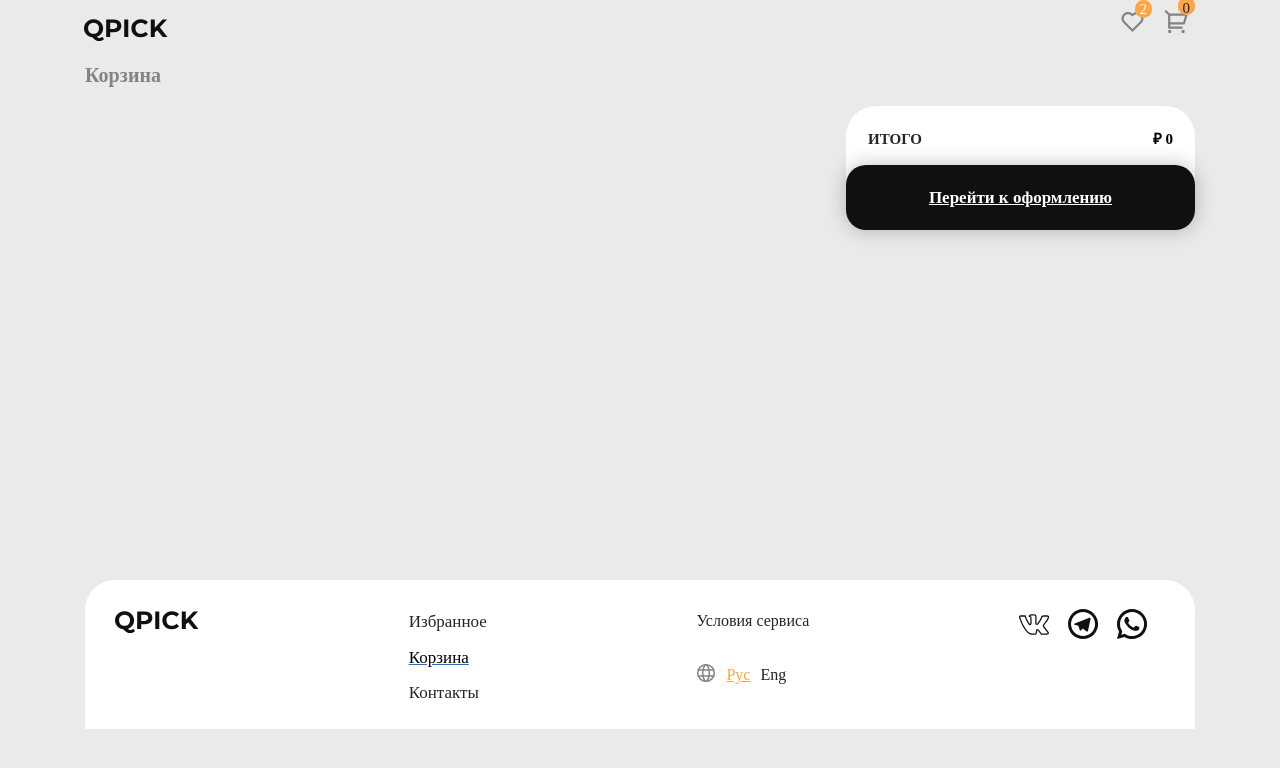
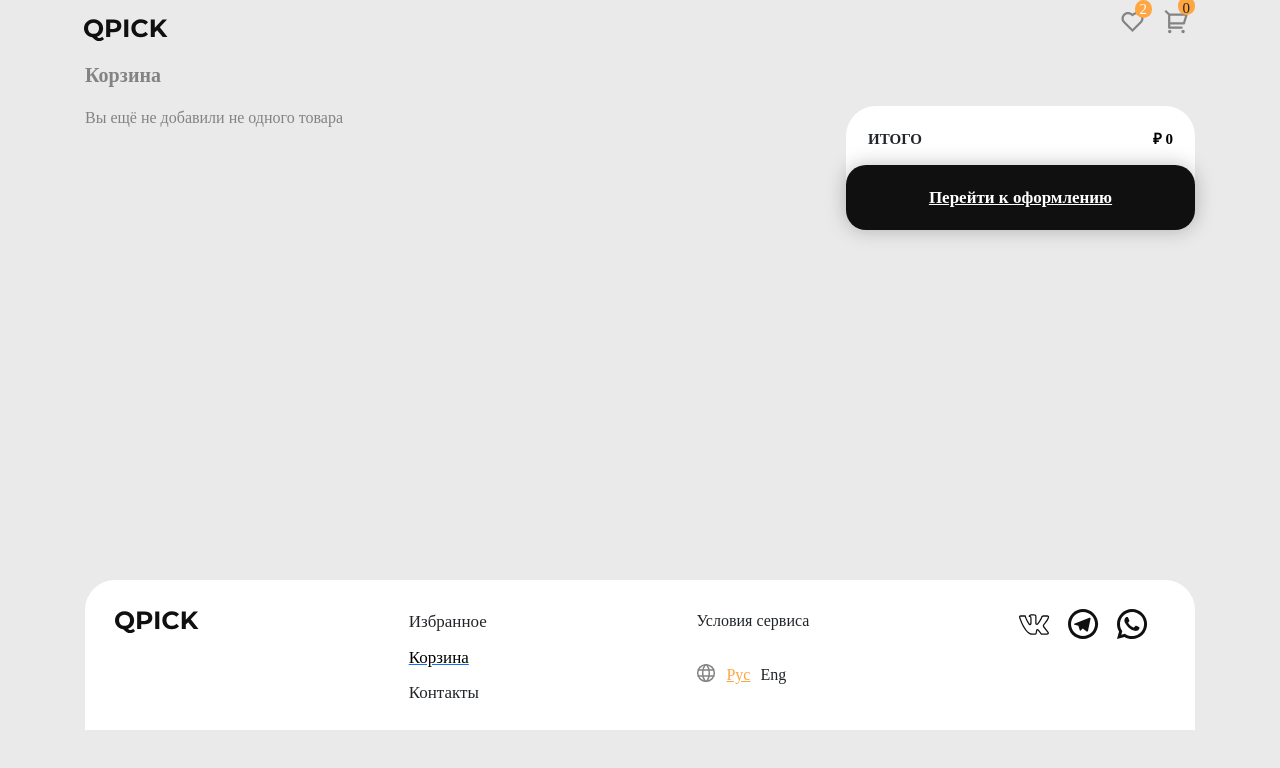
Before and after one commit to erizo47/neoflex, a React (Create React App) app: page /cart in a window 1280 px wide. Shown: the top 768 px of the page. Built offline with nearby package versions, Linux system fonts and the light colour scheme; the HTML template or start-up script is replaced by a standard one.

Commit message:
correct footer and cart NoProducts

```diff
--- a/src/App.css
+++ b/src/App.css
@@ -7,7 +7,8 @@ body {
   display: flex;
   flex-direction: column;
   justify-content:center;
-
+  min-height: 100%;
+  margin:0;
 }
 .container {
   display: flex;
@@ -178,6 +179,10 @@ body {
   flex-wrap: wrap;
   justify-content: space-between;
 }
+.cartNoProducts {
+  color: #838383
+}
+
 .cartTitle {
   font-size: 20px;
   font-weight: 600;
@@ -323,6 +328,7 @@ body {
   margin: auto;
   box-sizing: border-box;
   padding: 29px;
+  min-height:150px
 }
 .footerContent {
   margin: 0;
--- a/src/pages/cart.js
+++ b/src/pages/cart.js
@@ -9,9 +9,9 @@ const Cart = ({addedProducts, handleAddProduct, handleDescreaseProduct, cartProd
             <div className={"cartContainer"}>
             <p className={"cartTitle"}>Корзина</p>
                 <div className={"cartInformation"}>
-                    <div className={"cartList"}>
+                    {addedProducts.length ? <div className={"cartList"}>
                         {addedProducts.map((x) => <CartProductItem product={x} handleDeleteProduct={handleDeleteProduct} handleAddProduct={handleAddProduct} handleDescreaseProduct={handleDescreaseProduct}/>)}
-                    </div>
+                    </div> : <div className={"cartNoProducts"}><p>Вы ещё не добавили не одного товара</p></div> }
                     <div className={"cartMenu"}>
                         <div className={"cartAmount"}>
                             <div className={"cartAmountTitle"}>ИТОГО</div>
```
